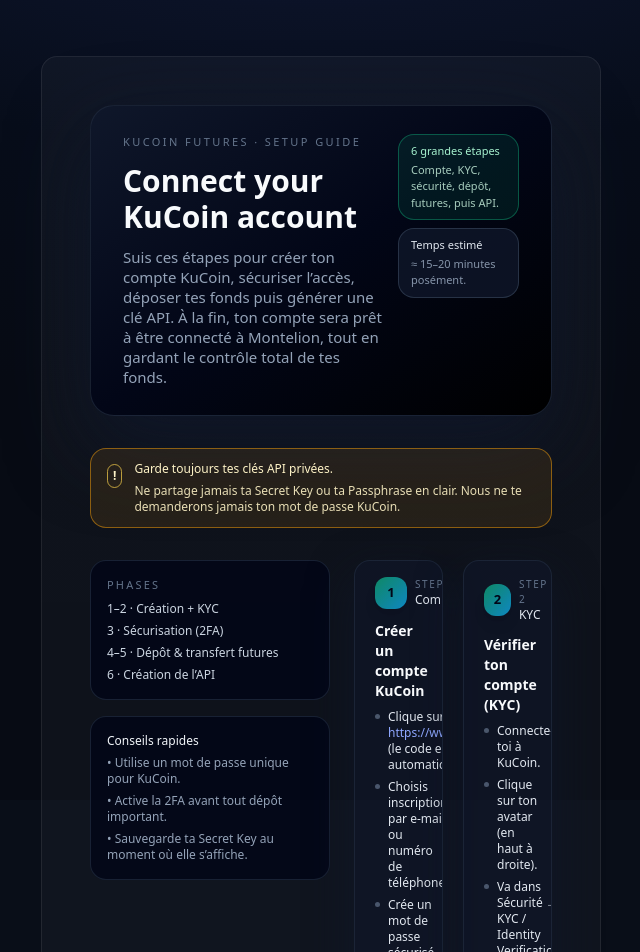
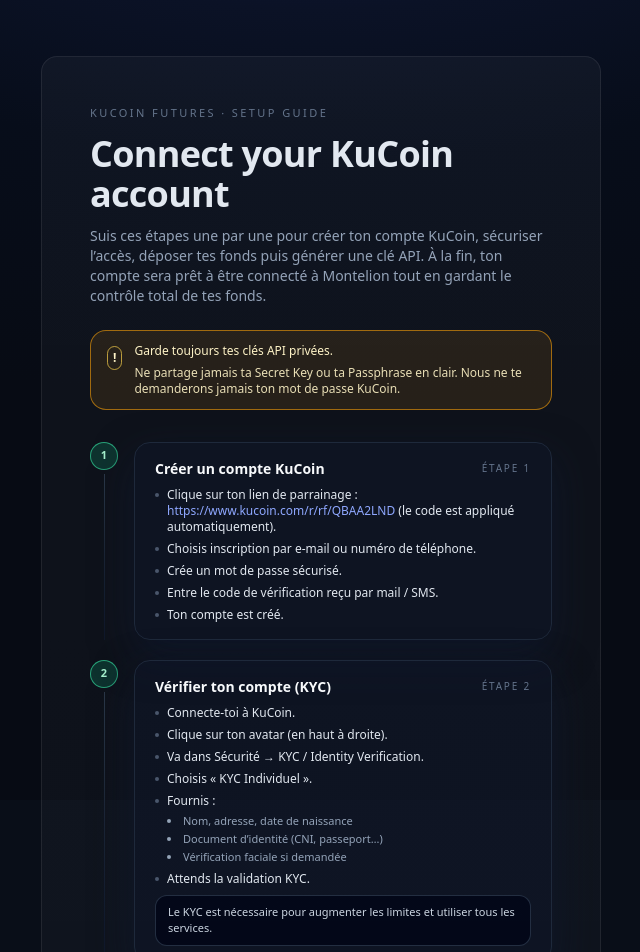
Before and after one commit to montelioncapital/montelion-app-v1, a Next.js app: page /exchange/setup in a window 1280 px wide. Shown: the top 952 px of the page, without its empty margins (319-959 px from the left). Built offline with nearby package versions, Linux system fonts and the light colour scheme.

Commit message:
Update page.jsx

```diff
--- a/app/exchange/setup/page.jsx
+++ b/app/exchange/setup/page.jsx
@@ -7,7 +7,6 @@ const SECTIONS = [
   {
     id: 1,
     title: "Créer un compte KuCoin",
-    category: "Compte",
     items: [
       <>
         Clique sur ton lien de parrainage&nbsp;:{" "}
@@ -30,7 +29,6 @@ const SECTIONS = [
   {
     id: 2,
     title: "Vérifier ton compte (KYC)",
-    category: "KYC",
     items: [
       "Connecte-toi à KuCoin.",
       "Clique sur ton avatar (en haut à droite).",
@@ -51,7 +49,6 @@ const SECTIONS = [
   {
     id: 3,
     title: "Activer la Double Authentification (2FA)",
-    category: "Sécurité",
     items: [
       "Va dans Compte → Sécurité → Google Authenticator / 2FA.",
       "Installe Google Authenticator ou Authy sur ton téléphone.",
@@ -64,7 +61,6 @@ const SECTIONS = [
   {
     id: 4,
     title: "Déposer de l’argent avec ta carte bancaire",
-    category: "Dépôt",
     items: [
       "Dans le menu principal, clique sur « Acheter Crypto ».",
       "Choisis « Carte bancaire ».",
@@ -84,7 +80,6 @@ const SECTIONS = [
   {
     id: 5,
     title: "Déplacer les fonds vers les Futures",
-    category: "Futures",
     items: [
       "Va dans Actifs / Assets.",
       "Ouvre « Compte Futures ».",
@@ -104,7 +99,6 @@ const SECTIONS = [
   {
     id: 6,
     title: "Créer une API pour le trading automatique",
-    category: "API",
     items: [
       "Connecte-toi à ton compte KuCoin.",
       "Clique sur ton avatar → « API Management ».",
@@ -132,47 +126,21 @@ const SECTIONS = [
 export default function ExchangeSetupPage() {
   return (
     <div className="mc-card">
-      <div className="mc-section max-w-5xl mx-auto text-left">
-        {/* Header distinctif */}
-        <div className="rounded-3xl border border-slate-800/80 bg-gradient-to-br from-slate-900 via-slate-950 to-black px-6 py-6 lg:px-8 lg:py-7 shadow-[0_30px_80px_rgba(15,23,42,0.9)] mb-8">
-          <div className="flex items-start justify-between gap-4">
-            <div>
+      <div className="mc-section max-w-3xl mx-auto text-left">
+        {/* HEADER */}
         <p className="text-[11px] font-medium uppercase tracking-[0.22em] text-slate-500 mb-3">
           KuCoin Futures · Setup guide
         </p>
-              <h1 className="text-2xl sm:text-3xl font-semibold text-slate-50 mb-3">
-                Connect your KuCoin account
-              </h1>
-              <p className="text-slate-400 text-sm sm:text-[15px] max-w-xl">
-                Suis ces étapes pour créer ton compte KuCoin, sécuriser l’accès,
-                déposer tes fonds puis générer une clé API. À la fin, ton compte
-                sera prêt à être connecté à Montelion, tout en gardant le
+        <h1 className="mc-title mb-3">Connect your KuCoin account</h1>
+        <p className="text-slate-400 text-sm mb-6">
+          Suis ces étapes une par une pour créer ton compte KuCoin, sécuriser
+          l’accès, déposer tes fonds puis générer une clé API. À la fin, ton
+          compte sera prêt à être connecté à Montelion tout en gardant le
           contrôle total de tes fonds.
         </p>
-            </div>
 
-            {/* Petit résumé à droite */}
-            <div className="hidden md:flex flex-col gap-2 text-[11px] text-slate-300">
-              <div className="rounded-2xl border border-emerald-500/40 bg-emerald-500/10 px-3 py-2">
-                <p className="font-medium text-emerald-200 mb-0.5">
-                  6 grandes étapes
-                </p>
-                <p className="text-emerald-100/80">
-                  Compte, KYC, sécurité, dépôt, futures, puis API.
-                </p>
-              </div>
-              <div className="rounded-2xl border border-slate-700/70 bg-slate-900/80 px-3 py-2">
-                <p className="font-medium text-slate-200 mb-0.5">
-                  Temps estimé
-                </p>
-                <p className="text-slate-400/90">≈ 15–20 minutes posément.</p>
-              </div>
-            </div>
-          </div>
-        </div>
-
-        {/* Alerte sécurité globale */}
-        <div className="mb-8 rounded-2xl border border-amber-500/50 bg-amber-500/10 px-4 py-3 text-xs text-amber-100 flex gap-3">
+        {/* Bandeau sécurité */}
+        <div className="mb-8 rounded-2xl border border-amber-500/60 bg-amber-500/10 px-4 py-3 text-xs text-amber-100 flex gap-3">
           <span className="mt-[3px] inline-flex h-6 w-6 items-center justify-center rounded-full border border-amber-300/70 text-[12px] font-semibold">
             !
           </span>
@@ -187,89 +155,65 @@ export default function ExchangeSetupPage() {
           </div>
         </div>
 
-        {/* Layout 2 colonnes : résumé / cartes */}
-        <div className="grid gap-6 lg:grid-cols-[240px,minmax(0,1fr)]">
-          {/* Colonne résumé des phases */}
-          <aside className="space-y-4 lg:sticky lg:top-6 self-start">
-            <div className="rounded-2xl border border-slate-800/80 bg-slate-950/80 px-4 py-4">
-              <p className="text-[11px] uppercase tracking-[0.2em] text-slate-500 mb-2">
-                Phases
-              </p>
-              <ul className="space-y-1.5 text-xs text-slate-300">
-                <li>1–2 · Création + KYC</li>
-                <li>3 · Sécurisation (2FA)</li>
-                <li>4–5 · Dépôt & transfert futures</li>
-                <li>6 · Création de l’API</li>
-              </ul>
+        {/* TIMELINE 100% VERTICALE */}
+        <div className="space-y-5 mb-10">
+          {SECTIONS.map((section, index) => {
+            const isLast = index === SECTIONS.length - 1;
+
+            return (
+              <div
+                key={section.id}
+                className="grid grid-cols-[28px,1fr] gap-4 items-stretch"
+              >
+                {/* colonne pastille + ligne (fine) */}
+                <div className="flex flex-col items-center">
+                  <div className="flex h-7 w-7 items-center justify-center rounded-full bg-emerald-500/20 border border-emerald-400/70 text-[11px] font-semibold text-emerald-200">
+                    {section.id}
+                  </div>
+                  {!isLast && (
+                    <div className="flex-1 w-px bg-gradient-to-b from-slate-700/80 via-slate-800/80 to-slate-900 mt-1" />
+                  )}
                 </div>
 
-            <div className="rounded-2xl border border-slate-800/80 bg-slate-950/80 px-4 py-4 text-xs text-slate-400">
-              <p className="font-medium text-slate-100 mb-1.5">
-                Conseils rapides
-              </p>
-              <ul className="space-y-1.5">
-                <li>• Utilise un mot de passe unique pour KuCoin.</li>
-                <li>• Active la 2FA avant tout dépôt important.</li>
-                <li>• Sauvegarde ta Secret Key au moment où elle s’affiche.</li>
-              </ul>
-            </div>
-          </aside>
-
-          {/* Colonne cartes étapes (design différent de get-started) */}
-          <div className="grid gap-5 md:grid-cols-2">
-            {SECTIONS.map((section) => (
-              <div
-                key={section.id}
-                className="relative overflow-hidden rounded-2xl border border-slate-800/80 bg-slate-900/60 px-5 py-4 shadow-[0_18px_45px_rgba(15,23,42,0.75)]"
-              >
-                {/* Badge step */}
-                <div className="flex items-center justify-between mb-3">
-                  <div className="flex items-center gap-2">
-                    <div className="flex h-8 w-8 items-center justify-center rounded-xl bg-gradient-to-br from-emerald-500/70 to-sky-500/80 text-[13px] font-semibold text-slate-950 shadow-lg">
-                      {section.id}
-                    </div>
-                    <div className="flex flex-col">
-                      <span className="text-[10px] uppercase tracking-[0.16em] text-slate-500">
-                        Step {section.id}
-                      </span>
-                      <span className="text-xs font-medium text-slate-200">
-                        {section.category}
+                {/* carte étape (pleine largeur) */}
+                <div className="rounded-2xl border border-slate-800 bg-slate-900/50 px-5 py-4 space-y-2 shadow-[0_16px_40px_rgba(15,23,42,0.85)]">
+                  <div className="flex items-center justify-between gap-3">
+                    <h2 className="text-sm font-semibold text-slate-50">
+                      {section.title}
+                    </h2>
+                    <span className="text-[10px] uppercase tracking-[0.18em] text-slate-500">
+                      Étape {section.id}
                     </span>
                   </div>
-                  </div>
-                </div>
 
-                <h2 className="text-sm font-semibold text-slate-50 mb-2">
-                  {section.title}
-                </h2>
-
-                <ul className="space-y-1.5 text-xs text-slate-200">
+                  <ul className="mt-1 space-y-1.5 text-xs text-slate-200">
                     {section.items.map((item, i) => (
                       <li key={i} className="flex gap-2">
-                      <span className="mt-[5px] h-[5px] w-[5px] rounded-full bg-slate-500/70 flex-shrink-0" />
+                        <span className="mt-[6px] h-[4px] w-[4px] rounded-full bg-slate-500/70 flex-shrink-0" />
                         <div>{item}</div>
                       </li>
                     ))}
                   </ul>
 
                   {section.note && (
-                  <div className="mt-3 rounded-xl border border-slate-700/70 bg-slate-950/80 px-3 py-2 text-[11px] text-slate-300">
+                    <div className="mt-2 rounded-xl border border-slate-700/70 bg-slate-950/80 px-3 py-2 text-[11px] text-slate-300">
                       {section.note}
                     </div>
                   )}
 
                   {section.warning && (
-                  <div className="mt-3 rounded-xl border border-rose-600/70 bg-rose-500/10 px-3 py-2 text-[11px] text-rose-100">
+                    <div className="mt-2 rounded-xl border border-rose-600/70 bg-rose-500/10 px-3 py-2 text-[11px] text-rose-100">
                       {section.warning}
                     </div>
                   )}
                 </div>
-            ))}
               </div>
+            );
+          })}
         </div>
 
-        {/* Footer actions */}
-        <div className="mt-10 flex flex-col sm:flex-row sm:items-center sm:justify-between gap-4">
+        {/* FOOTER */}
+        <div className="flex flex-col sm:flex-row sm:items-center sm:justify-between gap-4">
           <p className="text-xs text-slate-500 max-w-md">
             Quand tu as terminé toutes les étapes et récupéré ton API Key, ta
             Secret Key et ta Passphrase, tu pourras les renseigner dans ton
```
Lines whose indentation alone changed are shown as unchanged.
